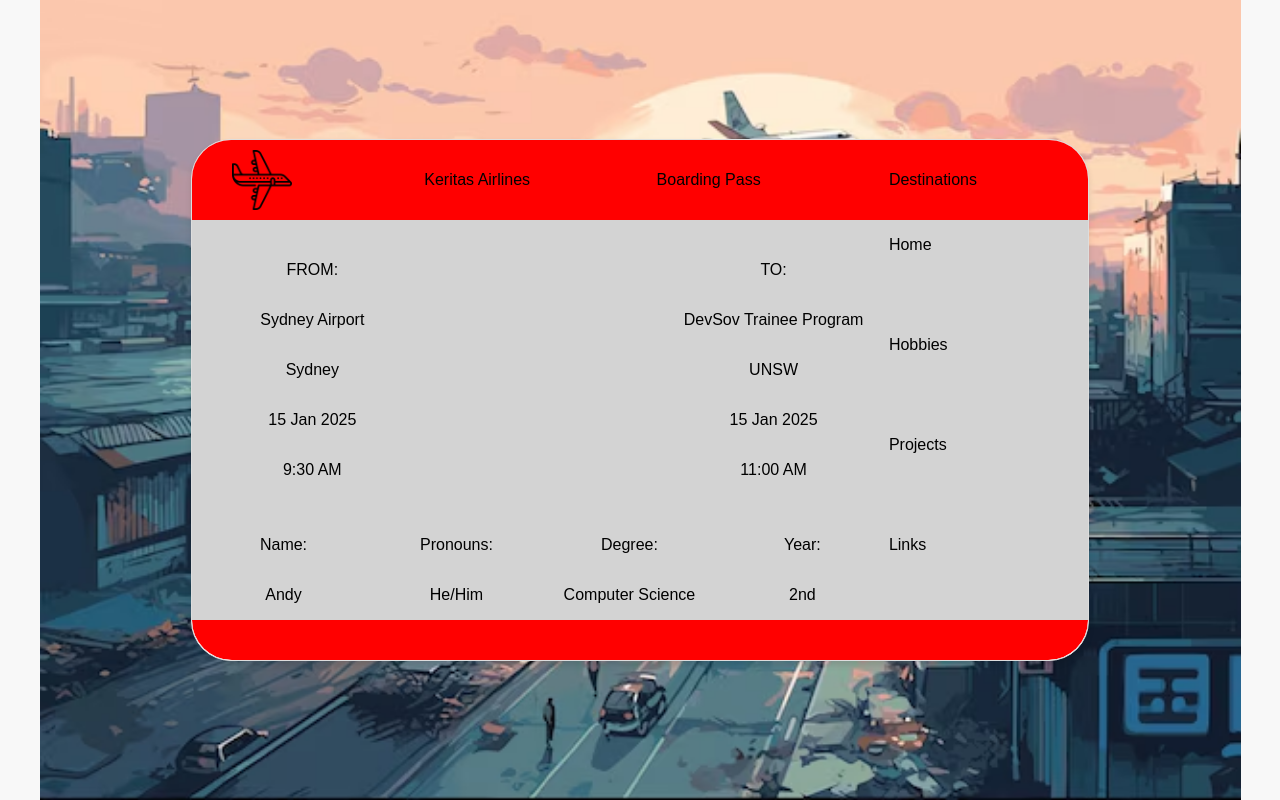
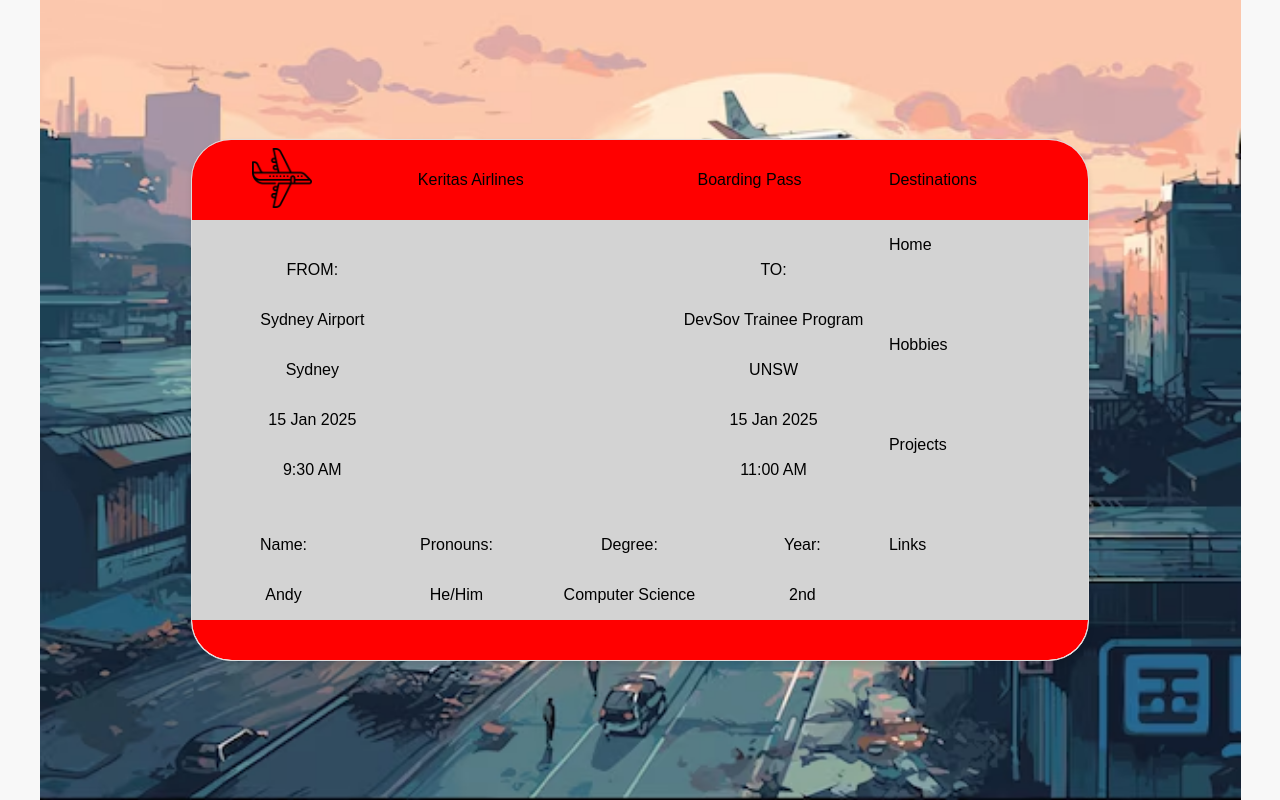
Before and after one commit to 0randa/dev-soc-training-project, a plain HTML site: page src/index.html in a window 1280 px wide. Drawn offline with Linux system fonts and the light colour scheme.

Commit message:
centered text in header

```diff
--- a/src/index.html
+++ b/src/index.html
@@ -11,9 +11,15 @@
             <div class="boarding-pass">
                 <div class="header">
                     <div class="header-left-column">
-                        <img src="images/plane.png">
-                        <p>Keritas Airlines</p>
-                        <p>Boarding Pass</p>
+                        <div>
+                            <img src="images/plane.png">
+                        </div>
+                        <div>
+                            <p>Keritas Airlines</p>
+                        </div>
+                        <div>
+                            <p>Boarding Pass</p>
+                        </div>
                     </div>
 
                     <div class="header-right-column">
--- a/src/styles/boarding_ticket.css
+++ b/src/styles/boarding_ticket.css
@@ -38,7 +38,8 @@
 }
 
 .header-left-column {
-    grid-template-columns: 1fr 1fr 1fr;
+    grid-template-columns: 0.5fr 1fr 1fr;
+    text-align: center;
 }
 
 .header-right-column {
```
